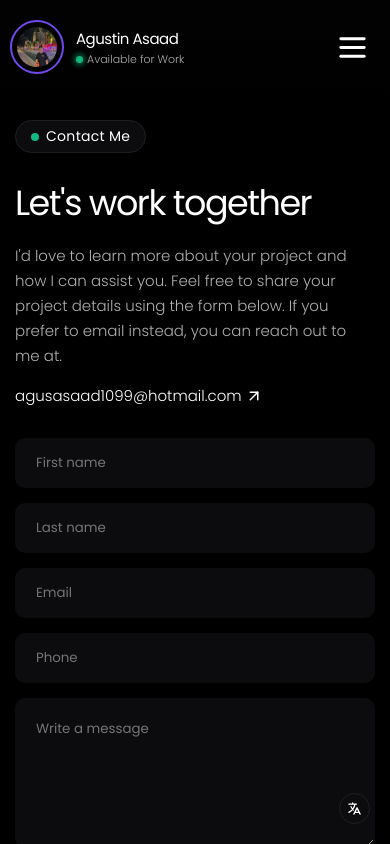
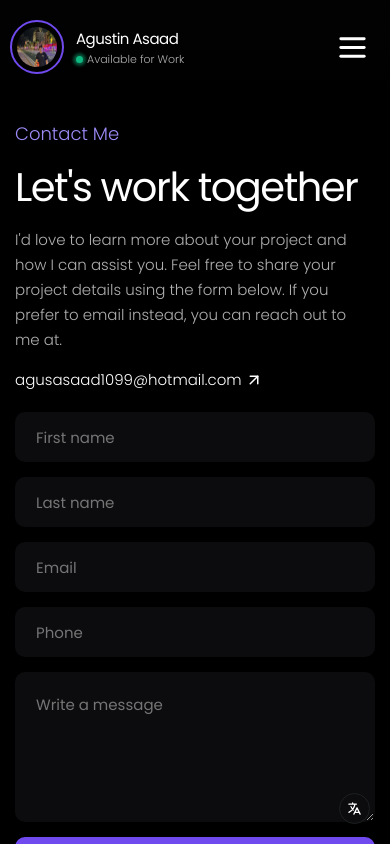
Before and after one commit to agusasaad/portafolio-agustinasaad, a Next.js app: page /contact in a window 390 px wide. Shown: the top 844 px of the page. Built offline with nearby package versions, Linux system fonts and the light colour scheme.

Commit message:
style: enhance layout and styling of Contact Me page

```diff
--- a/src/app/contact/page.jsx
+++ b/src/app/contact/page.jsx
@@ -1,3 +1,4 @@
+"use client";
 import Link from "next/link";
 import styles from "./page.module.css";
 import ArrowOutward from "@/assets/icons/ArrowOutward";
@@ -6,10 +7,9 @@ const ContactMePage = () => {
   return (
     <div className={styles.container}>
       <div className={styles.content_text}>
-        <span className={styles.subtitle}>
-          <div className={styles.circle}></div>
-          Contact Me
-        </span>
+        <div className={styles.subtitle_and_date}>
+          <span>Contact Me</span>
+        </div>
         <h2>Let's work together</h2>
         <p>
           I'd love to learn more about your project and how I can assist you.
--- a/src/app/contact/page.module.css
+++ b/src/app/contact/page.module.css
@@ -18,6 +18,20 @@
   flex-direction: column;
   align-items: flex-start;
   gap: 15px;
+}
+
+.content_text .subtitle_and_date {
+  width: 100%;
+  display: flex;
+  flex-direction: row;
+  justify-content: space-between;
+  align-items: center;
+}
+
+.subtitle_and_date span {
+  color: var(--subtitle);
+  font-weight: 300;
+  font-size: 18px;
 }
 
 .content_text .subtitle {
@@ -96,6 +110,7 @@
   font-family: inherit;
   border-radius: 10px;
   color: white;
+  font-size: 16px;
 }
 
 .container .form .form_group input:focus {
@@ -111,6 +126,8 @@
   height: 150px;
   font-family: inherit;
   border-radius: 10px;
+  font-size: 16px;
+  color: white;
 }
 
 .container .form .form_group textarea:focus {
@@ -145,7 +162,7 @@
     gap: 15px;
   }
   .content_text h2 {
-    font-size: 35px;
+    font-size: 40px;
     line-height: 50px;
   }
 }
@@ -153,6 +170,7 @@
 @media (max-width: 425px) {
   .container {
     padding: 120px 15px 50px 15px;
+    gap: 20px;
   }
   .content_text p {
     font-size: 15px;
@@ -167,8 +185,16 @@
     gap: 15px;
   }
 
+  .container .form .form_group input {
+    font-size: 15px;
+  }
+
+  .container .form .form_group textarea {
+    font-size: 15px;
+  }
+
   .end_text {
-    font-size: 15px;
+    font-size: 14px;
     text-align: center;
   }
 }
```
